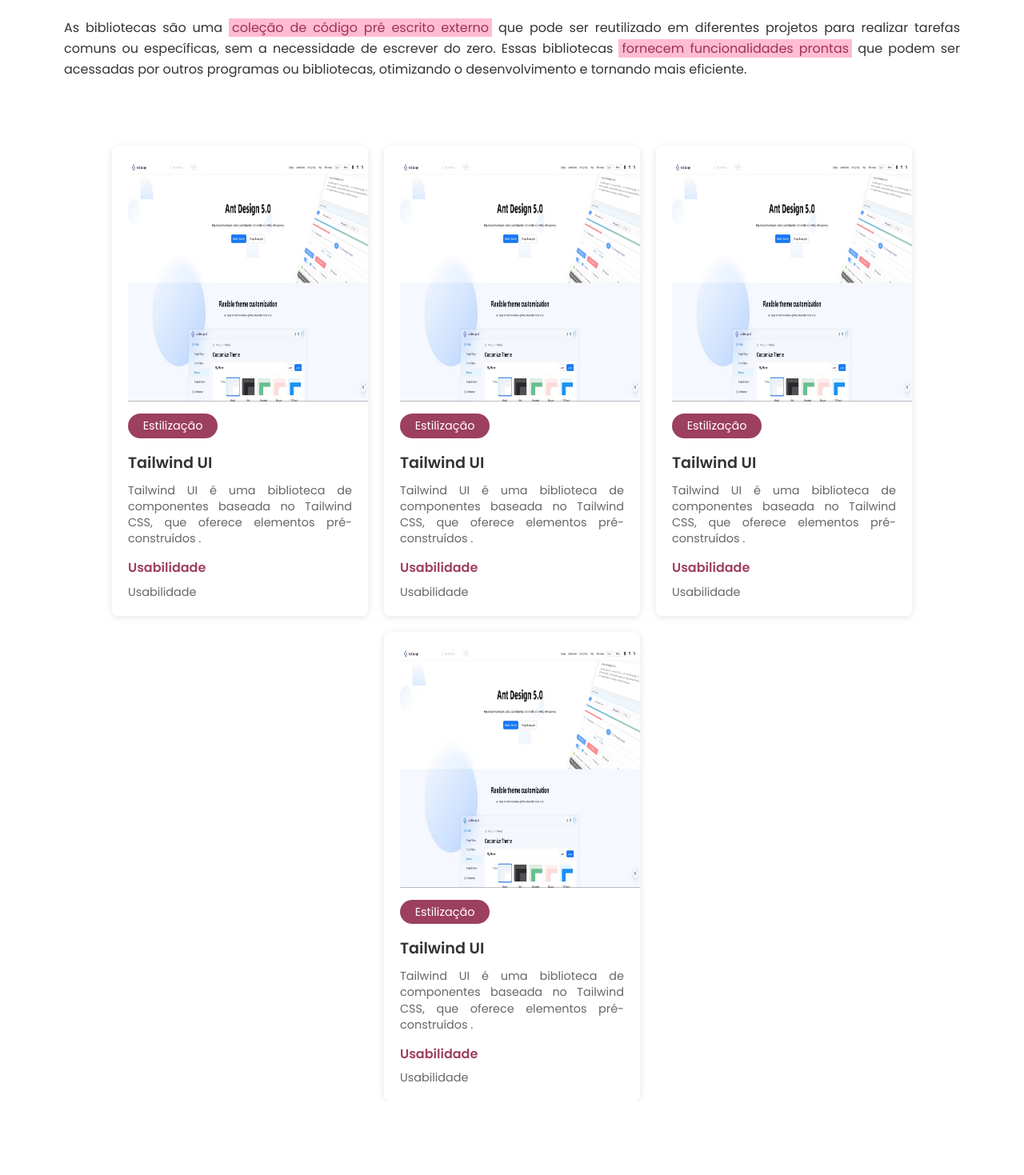
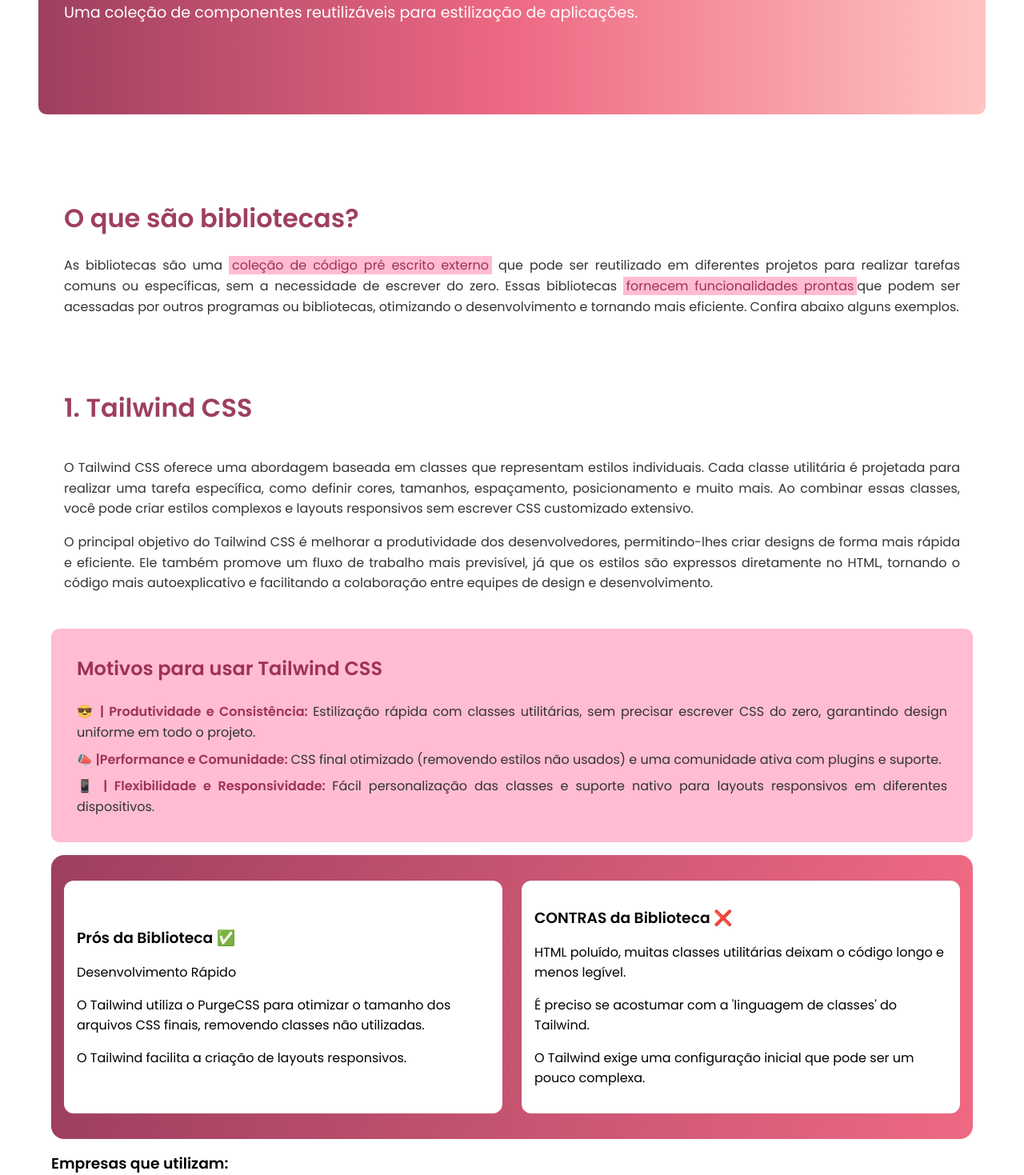
Before and after one commit to gihcaron/ATV04-Front, a Next.js app: page /routes/Bibliotecas in a window 1280 px wide. Shown: the part 429-1898 px from the top of the page at 80% size. Before the commit the page ends 1806 px from the top, so only its background shows below. Built offline with nearby package versions, Linux system fonts and the light colour scheme.

Commit message:
Feat: Create componentes

```diff
--- /dev/null
+++ b/src/app/componentes/BibliotecaDescription.jsx
@@ -0,0 +1,20 @@
+"use client";
+
+import React from "react";
+import Image from "next/image";
+import styles from "./BibliotecaDescription.module.css";
+
+export default function BibliotecaDescription({ BibliotecaName, Description, SubDescription }) {
+  return(
+       <div className={styles.Bibliotecas}>
+        <h1 className={styles.BibliotecaName}>{BibliotecaName} </h1>
+
+        <p className={styles.contentText}>
+          {Description}
+        </p>
+        <p className={styles.contentText}>
+          {SubDescription}
+        </p>
+      </div>
+  )
+}
--- /dev/null
+++ b/src/app/componentes/BibliotecaDescription.module.css
@@ -0,0 +1,28 @@
+/* Estilização */
+
+.Bibliotecas{
+      display: flex;
+    flex-direction: column;
+    background-color: #ffffff;
+    justify-content: center;
+    margin-left: 3rem;
+    margin-right: 3rem;
+    margin-bottom: 1%;
+    padding: 2rem;
+    gap: 1rem;
+    border-radius: 10px;
+}
+
+.BibliotecaName{
+    font-size: 2rem;
+    font-weight: 700;
+    color: #850e36cb;
+    margin-bottom: 2%;
+}
+
+.contentText{
+    font-size: 1rem;
+    text-align: justify;
+    color: #333;
+    line-height: 1.6;
+}
--- /dev/null
+++ b/src/app/componentes/BibliotecasCard.jsx
@@ -0,0 +1,42 @@
+"use client";
+
+import React from "react";
+import Image from "next/image";
+import styles from "./BibliotecasCard.module.css";
+
+const BibliotecasCard = () => {
+  return (
+    <div className={styles.Bibliotecas}>
+      <div className={styles.BibliotecasImage}>
+        <Image
+          src="/images/antd.jpg"
+          alt="Ant Design"
+          width={300}
+          height={300}
+          priority
+          className={styles.cardImage}
+        />
+      </div>
+      <div className={styles.category}>
+        <p> Estilização </p>
+      </div>
+      <div className={styles.Title}>
+        <p>Tailwind UI</p>
+      </div>
+      <div className={styles.Description}>
+        <p>
+          Tailwind UI é uma biblioteca de componentes baseada no Tailwind CSS,
+          que oferece elementos pré-construídos .
+        </p>
+      </div>
+      <div className={styles.Usage}>
+        <p>Usabilidade </p>
+      </div>
+      <div className={styles.Description}>
+        <p>Usabilidade </p>
+      </div>
+    </div>
+  );
+};
+
+export default BibliotecasCard;
--- /dev/null
+++ b/src/app/componentes/BibliotecasCard.module.css
@@ -0,0 +1,68 @@
+
+.Bibliotecas{
+    background: white;
+    width: 20rem;
+    height: auto;
+    border-radius: 8px;
+    padding: 20px;
+    box-shadow: 0 2px 10px rgba(0, 0, 0, 0.1);
+}
+
+.Bibliotecas:hover{
+    transform: scale(1.02);
+    transition: transform 0.2s ease-in-out;
+}
+
+.CardImage{
+    width: 100%;
+    height: 150px;
+    background: #ddd;
+    display: flex;
+    align-items: center;
+    justify-content: center;
+    margin-bottom: 15px;
+}
+
+.category{
+    display: flex;
+    align-items: center;
+    justify-content: center;
+   width: 7rem;
+    height:1.9rem;
+    background: #850e36cb;
+    color: white;
+    font-size: 0.9rem;
+    font-weight: 400;
+    border-radius: 20px;
+    margin-top: 0.5rem;
+    margin-bottom: 1rem;
+}
+.Title{
+    font-size: 1.2rem;
+    font-weight: 600;
+    color: #333;
+    margin-bottom: 10px;
+}
+
+.Description{
+    text-align: justify;
+    font-size: 0.9rem;
+    color: #666;
+    line-height: 1.4;
+}
+
+.Usage{
+    margin-top: 1rem;
+    font-size: 1rem;
+    font-weight: 600;
+    color: #850e36cb;
+    line-height: 1.4;
+}
+
+.Description{
+    text-align: justify;
+    margin-top: 0.5rem;
+    font-size: 0.9rem;
+    color: #666;
+    line-height: 1.4;
+}
--- /dev/null
+++ b/src/app/componentes/BibliotecasUso.jsx
@@ -0,0 +1,24 @@
+"use client";
+
+import React from "react";
+import Image from "next/image";
+import styles from "./BibliotecasUso.module.css";
+
+export default function BibliotecasUso({ BibliotecaName, Motivo1, Motivo2, Motivo3, Description1, Description2, Description3 }) {
+  return(
+       <div className={styles.MotivosParaUsar}>
+        <h3 className={styles.BibliotecasTitles}>
+          Motivos para usar {BibliotecaName}
+        </h3>
+        <p className={styles.contentText}>
+          <span className={styles.Negrito}> {Motivo1} </span> {Description1}
+        </p>
+        <p className={styles.contentText}>
+           <span className={styles.Negrito}>{Motivo2} </span> {Description2}
+        </p>
+        <p className={styles.contentText}>
+          <span className={styles.Negrito}>{Motivo3} </span> {Description3}
+        </p>
+      </div>
+  )
+}
--- /dev/null
+++ b/src/app/componentes/BibliotecasUso.module.css
@@ -0,0 +1,33 @@
+/* Motivos para usar */
+
+.MotivosParaUsar{
+    display: flex;
+    flex-direction: column;
+    background-color:#ffabc7cb;
+    justify-content: center;
+    margin-left: 4rem;
+    margin-right: 4rem;
+    margin-bottom: 1%;
+    padding: 2rem;
+    gap:0.5rem;
+    border-radius: 10px;
+}
+
+.BibliotecasTitles{
+    font-size: 1.5rem;
+    font-weight: 600;
+    color: #850e36cb;
+    margin-bottom: 1rem;
+}
+
+.Negrito{
+    font-weight: 700;
+    color: #850e36cb;
+}
+
+.contentText{
+    font-size: 1rem;
+    text-align: justify;
+    color: #333;
+    line-height: 1.6;
+}
--- /dev/null
+++ b/src/app/componentes/ProseContras.jsx
@@ -0,0 +1,32 @@
+"use client";
+
+import React from "react";
+import Image from "next/image";
+import styles from "./ProseContras.module.css";
+
+export default function ProseContras({ MotivoPro1, MotivoPro2, MotivoPro3, MotivoCon1, MotivoCon2, MotivoCon3 }) {
+  return(
+      <div className={styles.ProseContrasSection}>
+
+      <div className={styles.ProseContras}>
+        <div className={styles.ProsContainer}>
+          <h3 className={styles.BibliotecasTitles}>Prós da Biblioteca ✅</h3>
+          <p className={styles.contentText}>{MotivoPro1} </p>
+          <p className={styles.contentText}>{MotivoPro2} </p>
+          <p className={styles.contentText}>{MotivoPro3} </p>
+
+        </div>
+
+        <div className={styles.ContrasContainer}>
+          <h3 className={styles.BibliotecasTitles}>CONTRAS da Biblioteca ❌</h3>
+          <p className={styles.contentText}>{MotivoCon1} </p>
+          <p className={styles.contentText}>{MotivoCon2} </p>
+          <p className={styles.contentText}>{MotivoCon3} </p>
+        </div>
+      </div>
+
+      </div>
+
+
+  )
+}
--- /dev/null
+++ b/src/app/componentes/ProseContras.module.css
@@ -0,0 +1,61 @@
+.ProseContras {
+    display: flex;
+    flex-wrap: wrap;
+    background: linear-gradient(90deg, #850e36cb 0%, #ee6983 100%);
+    justify-content: center;
+    margin: 1rem 4rem;
+    padding: 2rem 1rem;
+    gap: 1.5rem;
+    border-radius: 16px;
+}
+
+.ProseContras:hover {
+    box-shadow: 0 12px 32px rgba(133, 14, 54, 0.18);
+}
+
+.ProsContainer, .ContrasContainer {
+    display: flex;
+    flex: 1 20rem;
+    flex-direction: column;
+    background: #fff;
+    justify-content: center;
+    margin: 0;
+    padding: 2rem 1rem;
+    gap: 1rem;
+    border-radius: 12px;
+    cursor: pointer;
+    box-shadow: 0 2px 8px rgba(238, 105, 131, 0.08);
+    transition: box-shadow 0.3s;
+}
+
+.ProsContainer:hover{
+    transform: scale(1.02);
+}
+
+.ContrasContainer:hover{
+    transform: scale(1.02);
+}
+
+
+
+@media (max-width: 900px) {
+    .ProseContras {
+        flex-direction: column;
+    }
+    .ProsContainer, .ContrasContainer {
+        padding: 1.5rem 0.5rem;
+        border-radius: 10px;
+    }
+}
+
+@media (max-width: 600px) {
+    .ProseContras {
+        padding: 1rem 0.2rem;
+        gap: 0.5rem;
+        border-radius: 8px;
+    }
+    .ProsContainer, .ContrasContainer {
+        padding: 1rem 0.2rem;
+        border-radius: 8px;
+    }
+}
--- a/src/app/routes/Bibliotecas/bibliotecas.module.css
+++ b/src/app/routes/Bibliotecas/bibliotecas.module.css
@@ -7,8 +7,8 @@
 .container{
     display: flex;
     flex-direction: column;
-    align-items: center;
-    height: 15%;
+    align-items: flex-start;
+    height: 50%;
     justify-content: center;
     background: linear-gradient(to right, #850e36cb, #ee6983, #ffc4c4);
     margin-left: 3rem;
@@ -19,10 +19,37 @@
     border-radius: 10px;
 }
 
+.tag{
+    display: flex;
+    align-items: center;
+    justify-content: center;
+    text-align: center;
+    height: 2rem;
+    width: 10rem;
+    background-color: #ffc4c4;
+    border-radius: 30px;
+
+}
+
+.containerTag{
+    font-size: 0.9rem;
+    font-weight: 300;
+    color: #850e36cb;
+    margin-top: 0.5rem;
+}
+
 .containerTitle{
-    font-size: 1.5rem;
+    margin-top: 5%;
+    font-size: 2rem;
     font-weight: 500;
     color: #fff;
+}
+
+.containerText{
+    font-size: 1.2rem;
+    font-weight: 300;
+    color: #fff;
+    margin-top: 0.5rem;
 }
 
 .contentContainer{
@@ -33,7 +60,7 @@
     justify-content: center;
     margin-left: 3rem;
     margin-right: 3rem;
-    margin-bottom: 4%;
+    margin-bottom: 2%;
     padding: 2rem;
     border-radius: 10px;
 }
@@ -43,8 +70,7 @@
     margin-bottom: 2%;
     justify-content: space-between;
     align-items: center;
-    font-size: 1.3rem;
-    font-weight: 500;
+    font-weight: 600;
     color:  #850e36cb;
 }
 
@@ -65,75 +91,17 @@
     display: flex;
     align-items: center;
     justify-content: center;
-
     flex-wrap: wrap;
     gap: 20px;
 }
 
-.Bibliotecas{
-    background: white;
-    width: 20rem;
-    height: auto;
-    border-radius: 8px;
-    padding: 20px;
-    box-shadow: 0 2px 10px rgba(0, 0, 0, 0.1);
+
+.Negrito{
+    font-weight: 700;
+    color: #850e36cb;
 }
 
-.Bibliotecas:hover{
-    transform: scale(1.02);
-    transition: transform 0.2s ease-in-out;
+.EmpresasContainer{
+   margin-left: 4rem;
+    margin-right: 4rem;
 }
-
-.CardImage{
-    width: 100%;
-    height: 150px;
-    background: #ddd;
-    display: flex;
-    align-items: center;
-    justify-content: center;
-    margin-bottom: 15px;
-}
-
-.category{
-    display: flex;
-    align-items: center;
-    justify-content: center;
-   width: 7rem;
-    height:1.9rem;
-    background: #850e36cb;
-    color: white;
-    font-size: 0.9rem;
-    font-weight: 400;
-    border-radius: 20px;
-    margin-top: 0.5rem;
-    margin-bottom: 1rem;
-}
-.Title{
-    font-size: 1.2rem;
-    font-weight: 600;
-    color: #333;
-    margin-bottom: 10px;
-}
-
-.Description{
-    text-align: justify;
-    font-size: 0.9rem;
-    color: #666;
-    line-height: 1.4;
-}
-
-.Usage{
-    margin-top: 1rem;
-    font-size: 1rem;
-    font-weight: 600;
-    color: #850e36cb;
-    line-height: 1.4;
-}
-
-.Description{
-    text-align: justify;
-    margin-top: 0.5rem;
-    font-size: 0.9rem;
-    color: #666;
-    line-height: 1.4;
-}
--- a/src/app/routes/Bibliotecas/page.jsx
+++ b/src/app/routes/Bibliotecas/page.jsx
@@ -1,137 +1,105 @@
-"use cliente";
+"use client";
 
-import react from "react";
+import React from "react";
 import Image from "next/image";
 import styles from "./bibliotecas.module.css";
+
+// Importar componentes
+
+import BibliotecasCard from "../../componentes/BibliotecasCard";
+import BibliotecaDescription from "../../componentes/BibliotecaDescription";
+import BibliotecasUso from "../../componentes/BibliotecasUso";
+import ProseContras from "../../componentes/ProseContras";
 
 export default function Bibliotecas() {
   return (
     <div className={styles.main}>
       <div className={styles.container}>
+        <div className={styles.tag}>
+          <p className={styles.containerTag}>Dicas e Utilidades</p>
+        </div>
         <p className={styles.containerTitle}>Bibliotecas de Estilos</p>
+        <p className={styles.containerText}>
+          Uma coleção de componentes reutilizáveis para estilização de
+          aplicações.
+        </p>
       </div>
 
       <div className={styles.contentContainer}>
-        <p className={styles.ContentTitle}>O que são bibliotecas?</p>
+        <h1 className={styles.ContentTitle}>O que são bibliotecas?</h1>
 
-        <p className={styles.contentText}> As bibliotecas são uma <span className={styles.grifado}> coleção de código pré escrito externo</span> que pode ser reutilizado em diferentes projetos para realizar tarefas comuns ou específicas, sem a necessidade de escrever do zero. Essas bibliotecas  <span className={styles.grifado}> fornecem funcionalidades prontas</span> que podem ser acessadas por outros programas ou bibliotecas, otimizando o desenvolvimento e tornando mais eficiente. </p>
+        <p className={styles.contentText}>
+          {" "}
+          As bibliotecas são uma{" "}
+          <span className={styles.grifado}>
+            {" "}
+            coleção de código pré escrito externo
+          </span>{" "}
+          que pode ser reutilizado em diferentes projetos para realizar tarefas
+          comuns ou específicas, sem a necessidade de escrever do zero. Essas
+          bibliotecas{" "}
+          <span className={styles.grifado}>
+            fornecem funcionalidades prontas
+          </span>
+          que podem ser acessadas por outros programas ou bibliotecas,
+          otimizando o desenvolvimento e tornando mais eficiente. Confira abaixo
+          alguns exemplos.
+        </p>
       </div>
-    <div className={styles.BibliotecasGrid} >
-    <div className={styles.Bibliotecas}>
-     <div className={styles.BibliotecasImage}>
-      <Image
-      src="/images/antd.jpg"
-      alt="Ant Design"
-      width={300}
-      height={300}
-      priority
-      className={styles.cardImage}
+
+      {/* Biblioteca Tailwind */}
+
+      <BibliotecaDescription
+        BibliotecaName="1. Tailwind CSS"
+        Description=" O Tailwind CSS oferece uma abordagem baseada em classes que
+          representam estilos individuais. Cada classe utilitária é projetada
+          para realizar uma tarefa específica, como definir cores, tamanhos,
+          espaçamento, posicionamento e muito mais. Ao combinar essas classes,
+          você pode criar estilos complexos e layouts responsivos sem escrever
+          CSS customizado extensivo."
+        SubDescription="O principal objetivo do Tailwind CSS é melhorar a produtividade dos
+          desenvolvedores, permitindo-lhes criar designs de forma mais rápida e
+          eficiente. Ele também promove um fluxo de trabalho mais previsível, já
+          que os estilos são expressos diretamente no HTML, tornando o código
+          mais autoexplicativo e facilitando a colaboração entre equipes de
+          design e desenvolvimento."
+        />
+
+      {/* Pq eu usaria */}
+
+      <BibliotecasUso
+        BibliotecaName="Tailwind CSS"
+        Motivo1="😎 | Produtividade e Consistência:"
+        Description1="Estilização rápida com classes
+          utilitárias, sem precisar escrever CSS do zero, garantindo design
+          uniforme em todo o projeto."
+        Motivo2="📣 |Performance e Comunidade:"
+        Description2="CSS final otimizado (removendo estilos não usados) e uma comunidade ativa com plugins e suporte."
+        Motivo3="📱 | Flexibilidade e Responsividade:"
+        Description3="Fácil personalização das classes e
+          suporte nativo para layouts responsivos em diferentes dispositivos."
       />
-     </div>
-     <div className={styles.category}>
-      <p> Estilização </p>
-     </div>
-     <div className={styles.Title}>
-      <p>Tailwind UI</p>
-     </div>
-     <div className={styles.Description}>
-      <p>Tailwind UI é uma biblioteca de componentes baseada no Tailwind CSS, que oferece elementos pré-construídos .</p>
-     </div>
-     <div className={styles.Usage}>
-      <p>Usabilidade </p>
-     </div>
-     <div className={styles.Description}>
-     <p>Usabilidade </p>
-     </div>
-     </div>
-    <div className={styles.Bibliotecas}>
-     <div className={styles.BibliotecasImage}>
-      <Image
-      src="/images/antd.jpg"
-      alt="Ant Design"
-      width={300}
-      height={300}
-      priority
-      className={styles.cardImage}
-      />
-     </div>
-     <div className={styles.category}>
-      <p> Estilização </p>
-     </div>
-     <div className={styles.Title}>
-      <p>Tailwind UI</p>
-     </div>
-     <div className={styles.Description}>
-      <p>Tailwind UI é uma biblioteca de componentes baseada no Tailwind CSS, que oferece elementos pré-construídos .</p>
-     </div>
-     <div className={styles.Usage}>
-      <p>Usabilidade </p>
-     </div>
-     <div className={styles.Description}>
-     <p>Usabilidade </p>
-     </div>
-     </div>
-
-     <div className={styles.Bibliotecas}>
-     <div className={styles.BibliotecasImage}>
-      <Image
-      src="/images/antd.jpg"
-      alt="Ant Design"
-      width={300}
-      height={300}
-      priority
-      className={styles.cardImage}
-      />
-     </div>
-     <div className={styles.category}>
-      <p> Estilização </p>
-     </div>
-     <div className={styles.Title}>
-      <p>Tailwind UI</p>
-     </div>
-     <div className={styles.Description}>
-      <p>Tailwind UI é uma biblioteca de componentes baseada no Tailwind CSS, que oferece elementos pré-construídos .</p>
-     </div>
-     <div className={styles.Usage}>
-      <p>Usabilidade </p>
-     </div>
-     <div className={styles.Description}>
-     <p>Usabilidade </p>
-     </div>
-     </div>
-
-     <div className={styles.Bibliotecas}>
-     <div className={styles.BibliotecasImage}>
-      <Image
-      src="/images/antd.jpg"
-      alt="Ant Design"
-      width={300}
-      height={300}
-      priority
-      className={styles.cardImage}
-      />
-     </div>
-     <div className={styles.category}>
-      <p> Estilização </p>
-     </div>
-     <div className={styles.Title}>
-      <p>Tailwind UI</p>
-     </div>
-     <div className={styles.Description}>
-      <p>Tailwind UI é uma biblioteca de componentes baseada no Tailwind CSS, que oferece elementos pré-construídos .</p>
-     </div>
-     <div className={styles.Usage}>
-      <p>Usabilidade </p>
-     </div>
-     <div className={styles.Description}>
-     <p>Usabilidade </p>
-     </div>
-     </div>
 
 
+      {/* Prós e contras */}
+      <ProseContras
+      MotivoPro1="Desenvolvimento Rápido"
+      MotivoPro2="O Tailwind utiliza o PurgeCSS para otimizar o tamanho dos arquivos CSS finais, removendo classes não utilizadas."
+      MotivoPro3="O Tailwind facilita a criação de layouts responsivos."
+      MotivoCon1="HTML poluído, muitas classes utilitárias deixam o código longo e menos legível."
+      MotivoCon2="É preciso se acostumar com a 'linguagem de classes' do Tailwind."
+      MotivoCon3="O Tailwind exige uma configuração inicial que pode ser um pouco complexa."
+      />
 
-    </div>
+      {/* Empresas que usam */}
 
+      <div className={styles.EmpresasContainer}>
+        <h3>Empresas que utilizam: </h3>
+      </div>
+
+      <div className={styles.BibliotecasGrid}>
+        <div className={styles.Bibliotecas}>{/* <BibliotecasCard /> */}</div>
+      </div>
     </div>
   );
 }
```
